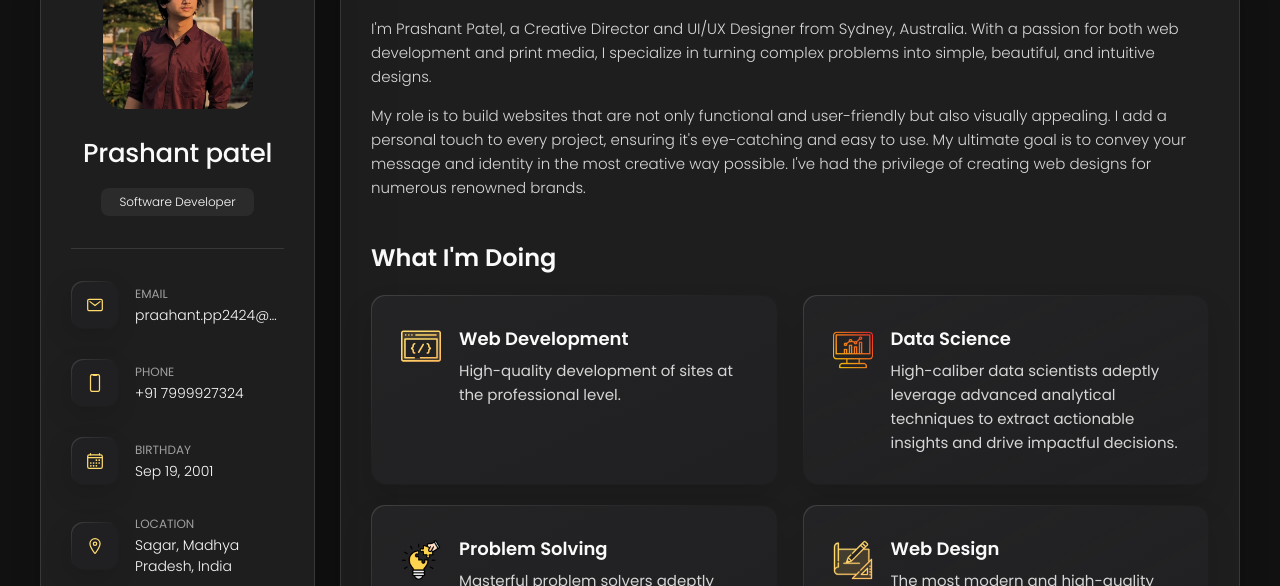
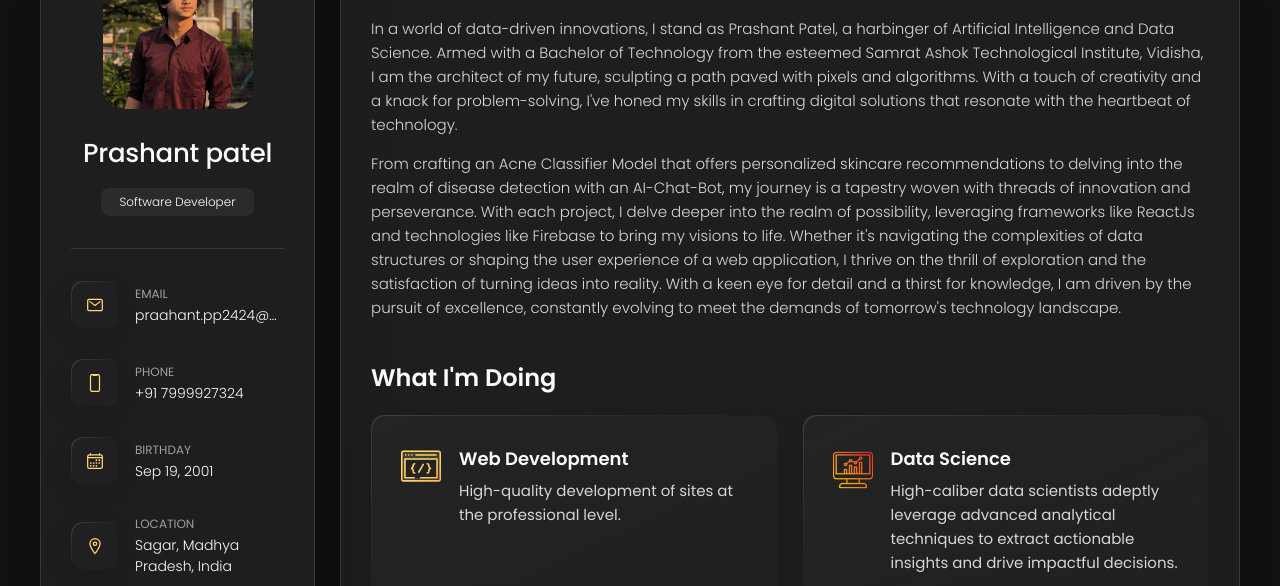
Before and after one commit to ANU-RAAJ/Portfolio, a plain HTML site: page index.html in a window 1280 px wide. Shown: the part 162-748 px from the top of the page. Drawn offline with nearby package versions, Linux system fonts and the light colour scheme.

Commit message:
changed about me

```diff
--- a/index.html
+++ b/index.html
@@ -209,15 +209,11 @@
 
         <section class="about-text">
           <p>
-            I'm Prashant Patel, a Creative Director and UI/UX Designer from Sydney,
-             Australia. With a passion for both web development and print media,
-              I specialize in turning complex problems into simple, beautiful, and intuitive designs.
+            In a world of data-driven innovations, I stand as Prashant Patel, a harbinger of Artificial Intelligence and Data Science. Armed with a Bachelor of Technology from the esteemed Samrat Ashok Technological Institute, Vidisha, I am the architect of my future, sculpting a path paved with pixels and algorithms. With a touch of creativity and a knack for problem-solving, I've honed my skills in crafting digital solutions that resonate with the heartbeat of technology.
           </p>
 
           <p>
-            My role is to build websites that are not only functional and user-friendly but also visually appealing.
-             I add a personal touch to every project, ensuring it's eye-catching and easy to use.
-              My ultimate goal is to convey your message and identity in the most creative way possible. I've had the privilege of creating web designs for numerous renowned brands.
+            From crafting an Acne Classifier Model that offers personalized skincare recommendations to delving into the realm of disease detection with an AI-Chat-Bot, my journey is a tapestry woven with threads of innovation and perseverance. With each project, I delve deeper into the realm of possibility, leveraging frameworks like ReactJs and technologies like Firebase to bring my visions to life. Whether it's navigating the complexities of data structures or shaping the user experience of a web application, I thrive on the thrill of exploration and the satisfaction of turning ideas into reality. With a keen eye for detail and a thirst for knowledge, I am driven by the pursuit of excellence, constantly evolving to meet the demands of tomorrow's technology landscape.
           </p>
         </section>
 
```
